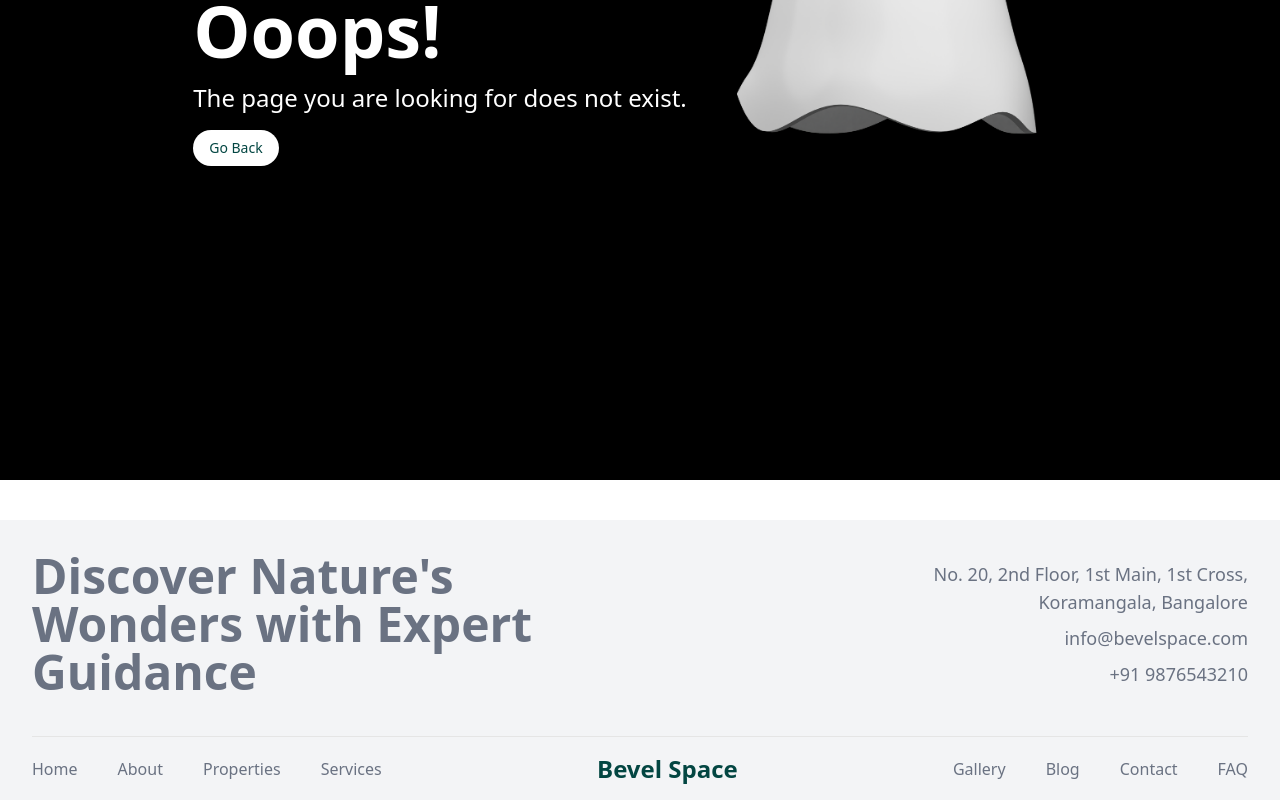
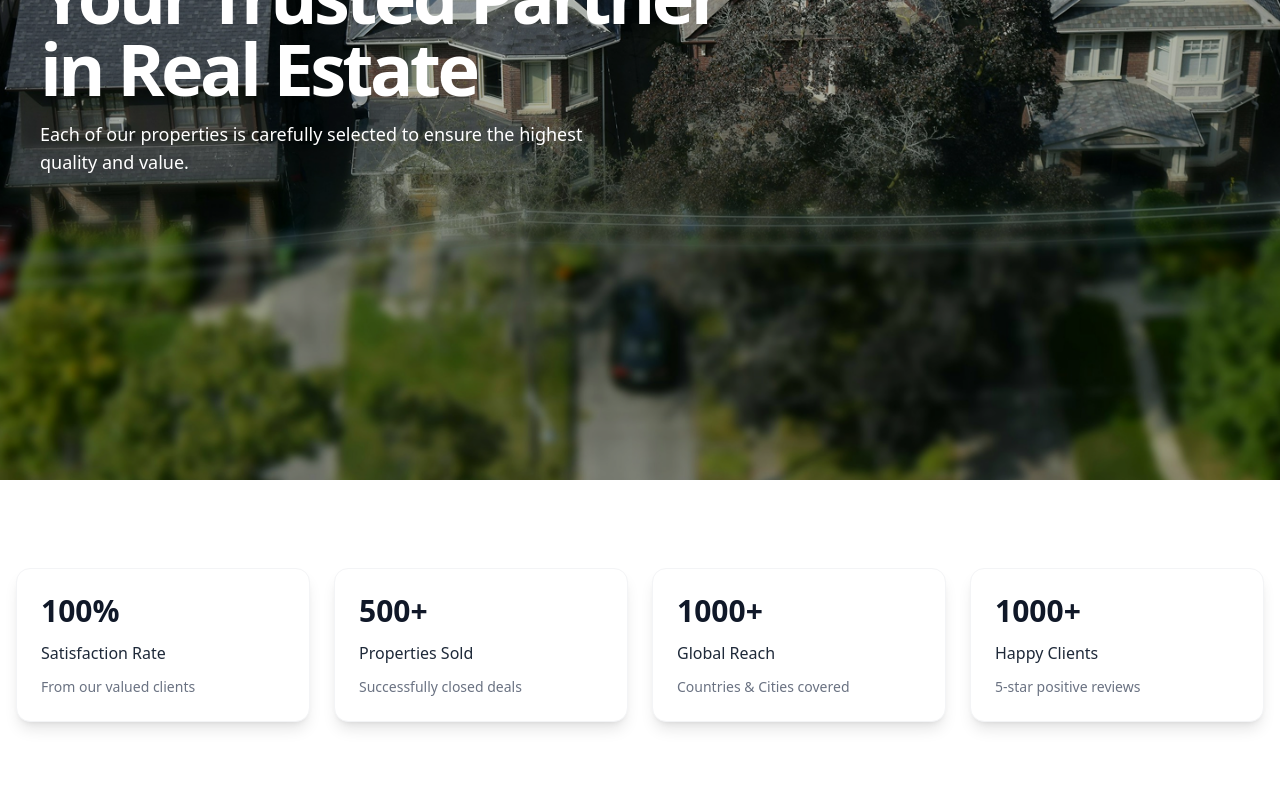
Before and after one commit to MichealAllison/bevelspace, a Next.js app: page /about in a window 1280 px wide. Before the commit this address had no page. Shown: the part 320-1120 px from the top of the page. Built offline with nearby package versions, Linux system fonts and the light colour scheme.

Commit message:
Implement About page

```diff
--- /dev/null
+++ b/src/app/about/page.tsx
@@ -0,0 +1,7 @@
+import About from "@/features/about/about";
+
+export default function AboutPage() {
+    return (
+        <About />
+    )
+}
--- /dev/null
+++ b/src/features/about/about.tsx
@@ -0,0 +1,22 @@
+'use client'
+import { ScrollAnimation } from "@/components/ui/scroll-animation";
+import AboutHero from "./components/aboutHero";
+import SpacesCard from "./components/spacescard";
+import CTA from "../home/components/cta";
+const About = () => {
+    return (
+        <div className="space-y-10">
+            <ScrollAnimation>
+                <AboutHero />
+            </ScrollAnimation>
+            <ScrollAnimation>
+                <SpacesCard />
+            </ScrollAnimation>
+            <ScrollAnimation>
+                <CTA/>
+            </ScrollAnimation>
+        </div>
+    )
+}
+
+export default About;
--- /dev/null
+++ b/src/features/about/components/aboutHero.tsx
@@ -0,0 +1,28 @@
+import { motion } from "framer-motion";
+
+const AboutHero = () => {
+    return (
+        <div className="w-full h-[80vh] lg:h-[100vh] bg-cover bg-center" style={{ backgroundImage: `url('/images/aboutheroimg.png')` }}>
+            <div className="mx-auto container pb-20 pt-40 md:pt-32 lg:pt-60">
+                <div className="space-y-4 p-4 md:p-6 lg:p-10">
+                    <motion.div
+                        initial={{ opacity: 0, y: 50 }}
+                        animate={{ opacity: 1, y: 0 }}
+                        transition={{ duration: 0.5 }}
+                    >
+                        <h1 className="text-white text-4xl md:text-5xl lg:text-7xl max-w-full md:max-w-[80%] lg:max-w-[60%] tracking-tighter font-bold">Your Trusted Partner in Real Estate</h1>
+                        </motion.div>
+                    <motion.div
+                        initial={{ opacity: 0, y: 50 }}
+                        animate={{ opacity: 1, y: 0 }}
+                        transition={{ duration: 0.5 }}
+                    >
+                        <p className="text-white text-base md:text-lg max-w-full md:max-w-[70%] lg:max-w-[50%]">Each of our properties is carefully selected to ensure the highest quality and value.</p>
+                    </motion.div>
+                </div>
+            </div>
+        </div>
+    )
+}
+
+export default AboutHero;
--- /dev/null
+++ b/src/features/about/components/spacescard.tsx
@@ -0,0 +1,45 @@
+const SpacesCard = () => {
+    return (
+        <div className="container mx-auto px-4 py-12">
+            <div className="grid grid-cols-1 sm:grid-cols-2 lg:grid-cols-4 gap-6">
+                {/* Satisfaction Card */}
+                <div className="bg-white rounded-xl p-6 shadow-lg hover:shadow-xl transition-all duration-300 transform hover:-translate-y-1 border border-gray-100">
+                    <div className="space-y-3">
+                        <h3 className="text-3xl font-bold text-gray-900">100%</h3>
+                        <p className="text-gray-800 font-medium">Satisfaction Rate</p>
+                        <p className="text-sm text-gray-500">From our valued clients</p>
+                    </div>
+                </div>
+
+                {/* Properties Card */}
+                <div className="bg-white rounded-xl p-6 shadow-lg hover:shadow-xl transition-all duration-300 transform hover:-translate-y-1 border border-gray-100">
+                    <div className="space-y-3">
+                        <h3 className="text-3xl font-bold text-gray-900">500+</h3>
+                        <p className="text-gray-800 font-medium">Properties Sold</p>
+                        <p className="text-sm text-gray-500">Successfully closed deals</p>
+                    </div>
+                </div>
+
+                {/* Locations Card */}
+                <div className="bg-white rounded-xl p-6 shadow-lg hover:shadow-xl transition-all duration-300 transform hover:-translate-y-1 border border-gray-100">
+                    <div className="space-y-3">
+                        <h3 className="text-3xl font-bold text-gray-900">1000+</h3>
+                        <p className="text-gray-800 font-medium">Global Reach</p>
+                        <p className="text-sm text-gray-500">Countries & Cities covered</p>
+                    </div>
+                </div>
+
+                {/* Reviews Card */}
+                <div className="bg-white rounded-xl p-6 shadow-lg hover:shadow-xl transition-all duration-300 transform hover:-translate-y-1 border border-gray-100">
+                    <div className="space-y-3">
+                        <h3 className="text-3xl font-bold text-gray-900">1000+</h3>
+                        <p className="text-gray-800 font-medium">Happy Clients</p>
+                        <p className="text-sm text-gray-500">5-star positive reviews</p>
+                    </div>
+                </div>
+            </div>
+        </div>
+    )
+}
+
+export default SpacesCard;
```
Also changed, not shown: public/images/aboutheroimg.png (added).
